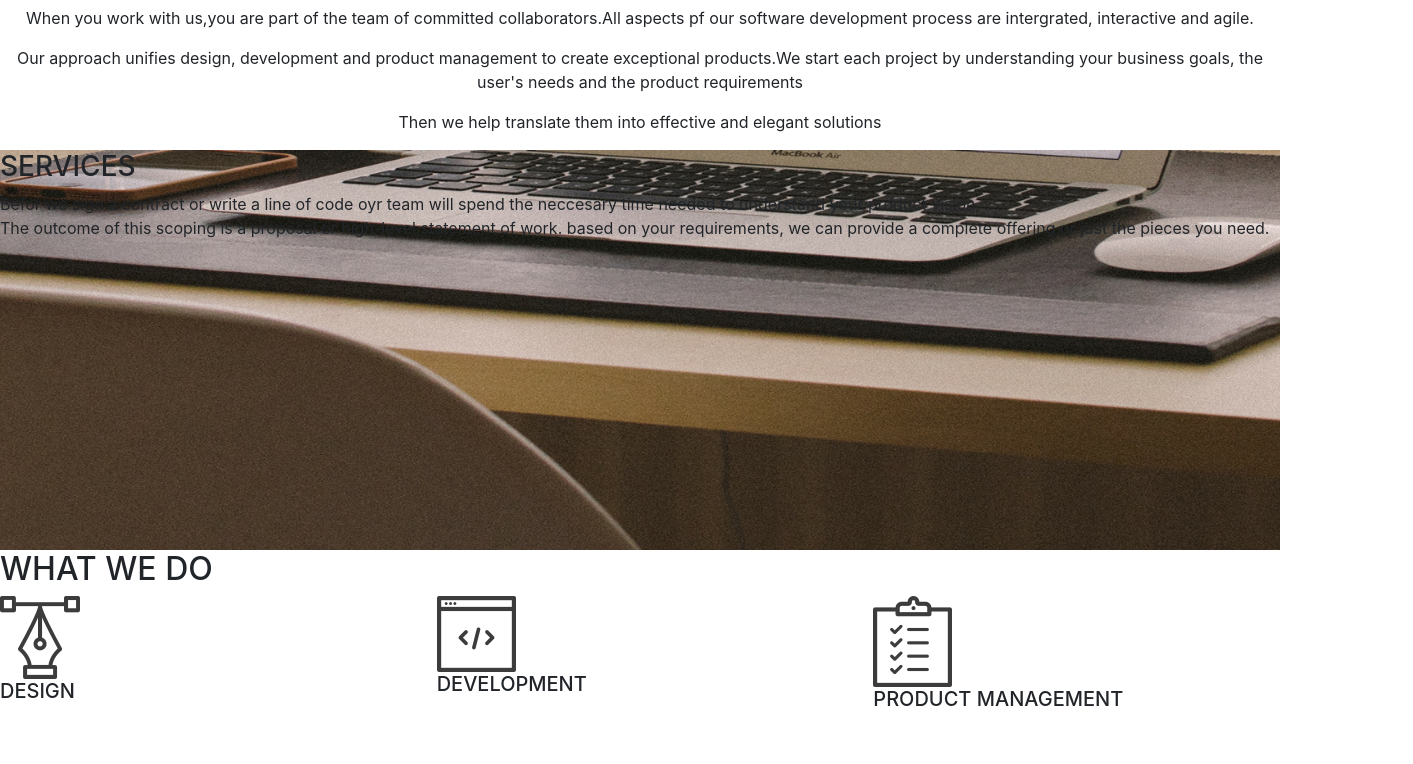
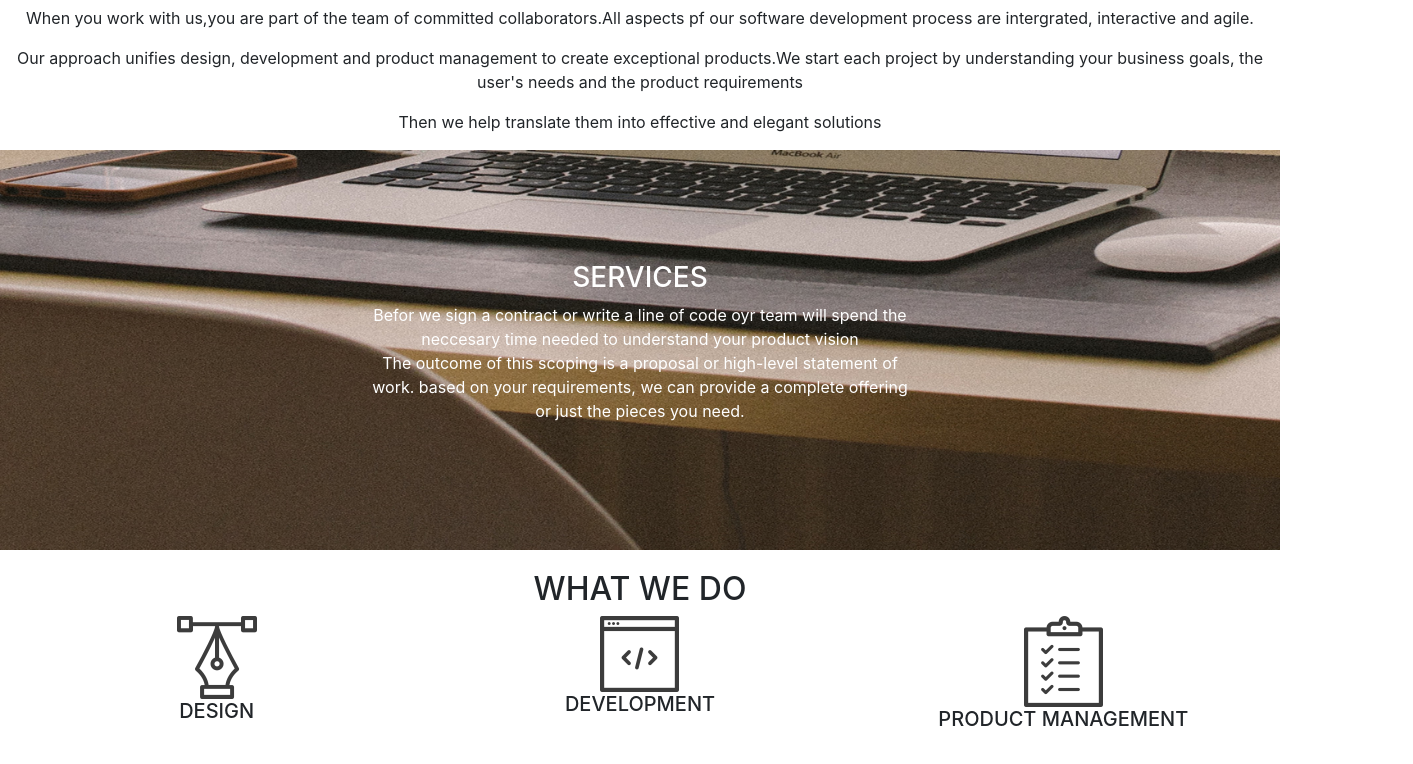
Before and after one commit to NjugunaMitchel/Delani_Studio, a plain HTML site: page index.html in a window 1280 px wide. Shown: the part 642-1406 px from the top of the page, 1413 px wide, since content can reach past the window. Drawn offline with nearby package versions, Linux system fonts and the light colour scheme.

Commit message:
services aligning

```diff
--- a/style.css
+++ b/style.css
@@ -12,7 +12,7 @@
 
 }
 
-.content{
+#content{
     text-align: center;
     justify-content: center;
     color:white;
@@ -33,10 +33,19 @@
     height:50vh;
 }
 
-.services >.content{
+.services >#content{
     color:white;
     text-align: center;
     justify-content: center;
     margin:auto;
 
 }
+
+.products{
+    text-align: center;
+    padding:20px;
+}
+
+.products .content{
+    display:none;
+}
```
